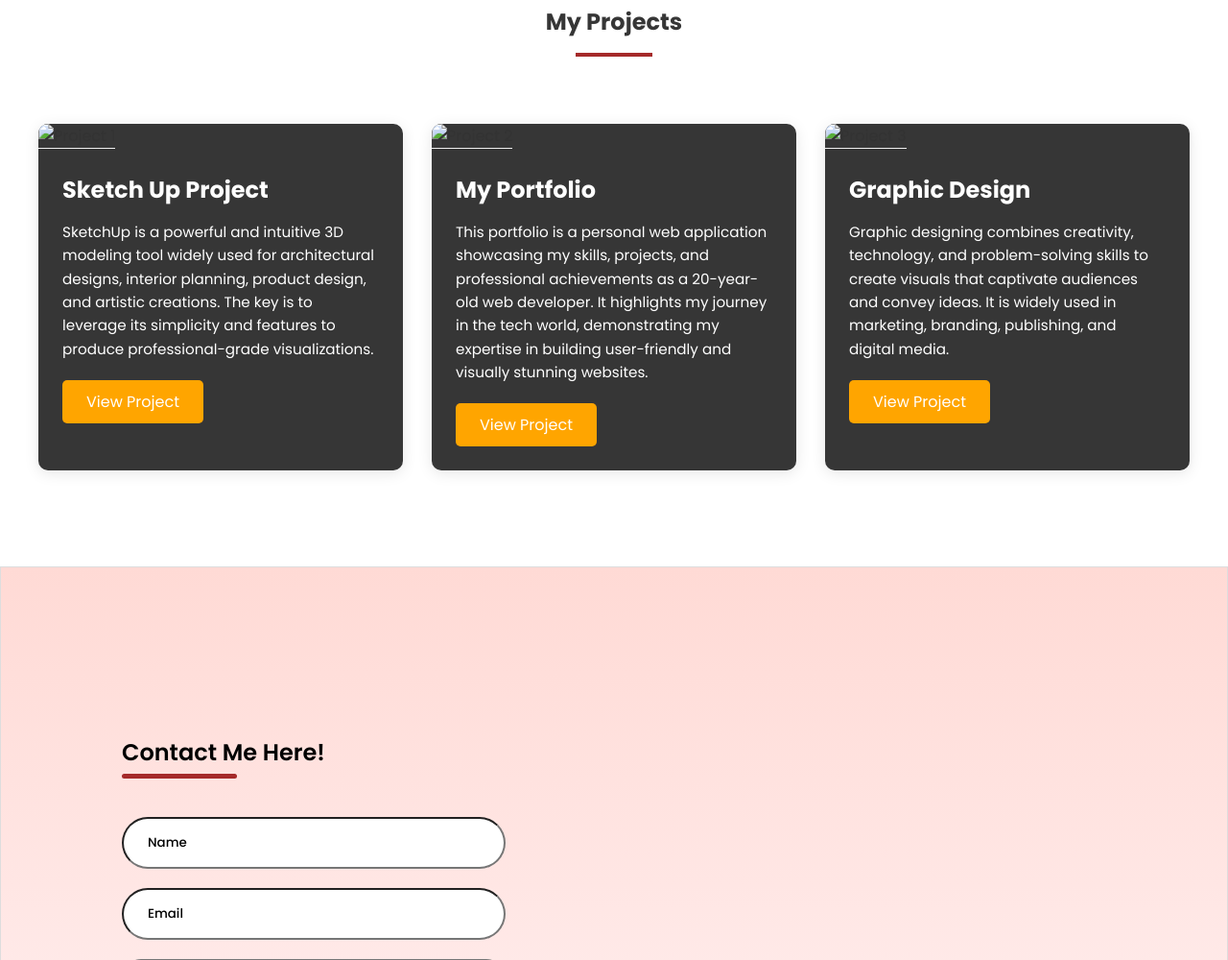
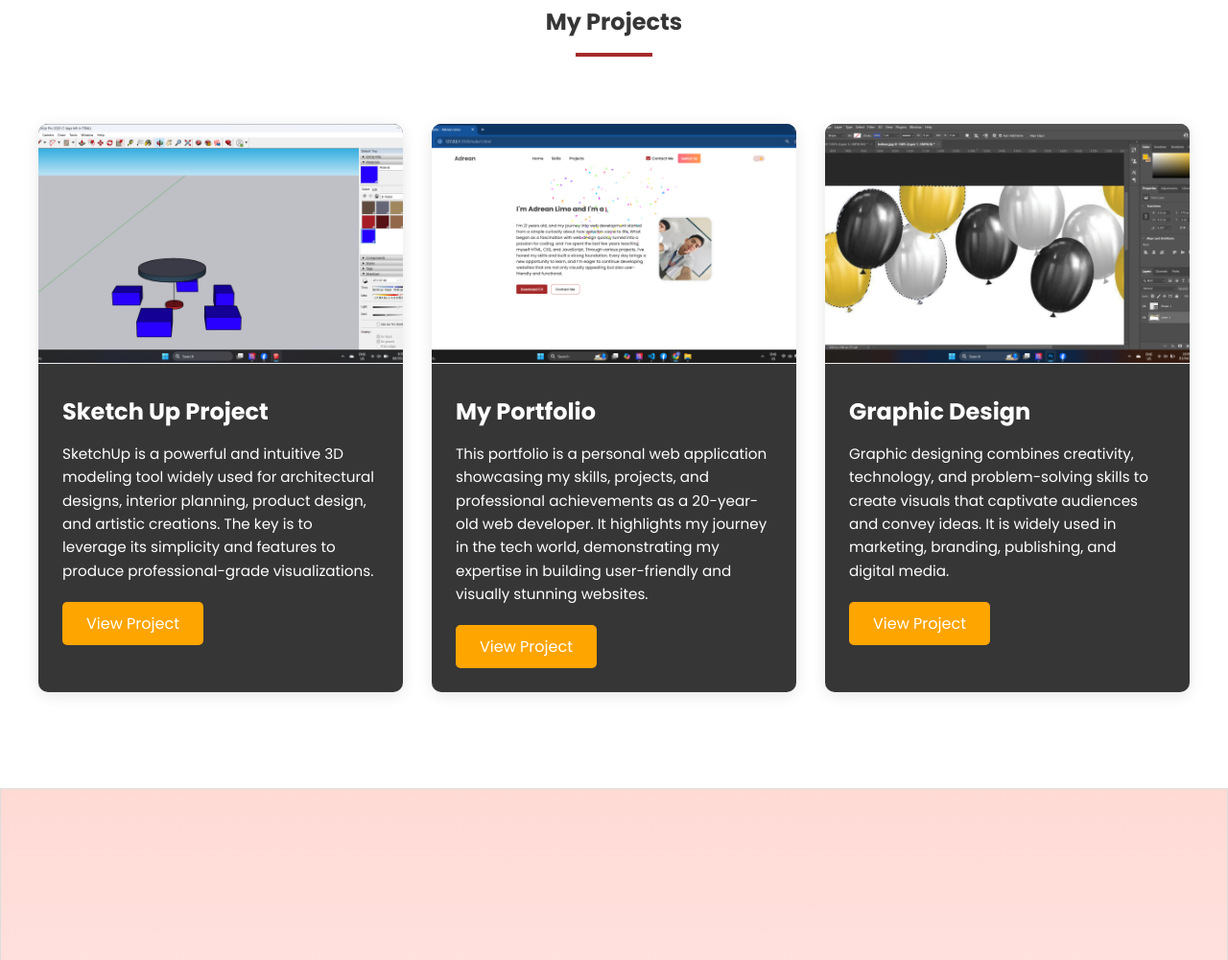
Before and after one commit to ReynanJ/lab-once, a plain HTML site: page index1.html in a window 1280 px wide. Shown: the part 1800-2800 px from the top of the page at 96% size. Drawn offline with nearby package versions, Linux system fonts and the light colour scheme.

Commit message:
Update index1.html

```diff
--- a/index1.html
+++ b/index1.html
@@ -46,7 +46,7 @@
         <section class="about" id="about">
             <div class="about-content">
                 <div class="column right">
-                    <img src="/f78b9681-661d-436b-8c7d-5f54957d6c9d.jpg" width="300px" height="300px" alt="">
+                    <img src="images/f78b9681-661d-436b-8c7d-5f54957d6c9d.jpg" width="300px" height="300px" alt="">
                 </div>
                 <div class="column left">
                     <div class="text">
@@ -194,7 +194,7 @@
             <div class="projects-container">
                 <!-- Project 1 -->
                 <div class="project-card">
-                    <img src="/Screenshot (121).png" alt="Project 1" class="project-img">
+                    <img src="images/Screenshot (121).png" alt="Project 1" class="project-img">
                     <div class="project-content">
                         <h3 class="project-title">Sketch Up Project</h3>
                         <p class="project-description">
@@ -209,7 +209,7 @@
                 </div>
                 <!-- Project 2 -->
                 <div class="project-card">
-                    <img src="/Screenshot (15).png" alt="Project 2" class="project-img">
+                    <img src="images/Screenshot (15).png" alt="Project 2" class="project-img">
                     <div class="project-content">
                         <h3 class="project-title">My Portfolio</h3>
                         <p class="project-description">
@@ -225,7 +225,7 @@
                 </div>
                 <!-- Project 3 -->
                 <div class="project-card">
-                    <img src="/Screenshot (92).png" alt="Project 3" class="project-img">
+                    <img src="images/Screenshot (92).png" alt="Project 3" class="project-img">
                     <div class="project-content">
                         <h3 class="project-title">Graphic Design</h3>
                         <p class="project-description">
@@ -257,7 +257,7 @@
             <button type="submit">Submit</button>
         </form>
         <div class="img-right">
-            <img src="/2761902_copy-removebg-preview.png" alt="">
+            <img src="images/2761902_copy-removebg-preview.png" alt="">
         </div>
     </div>
 
```
